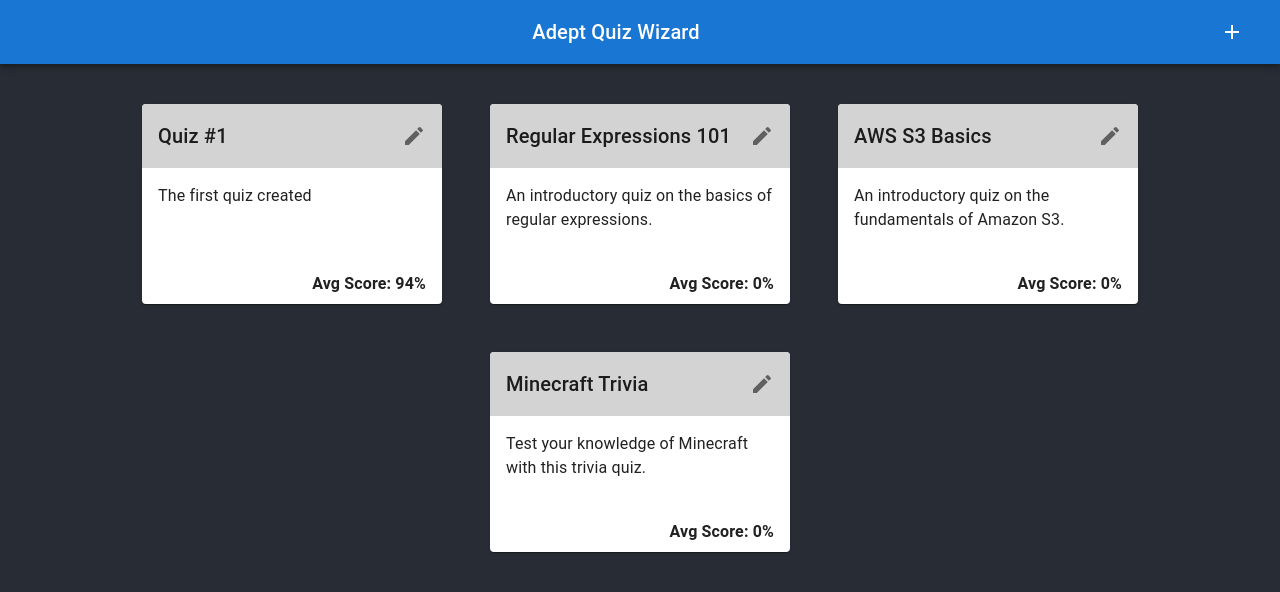
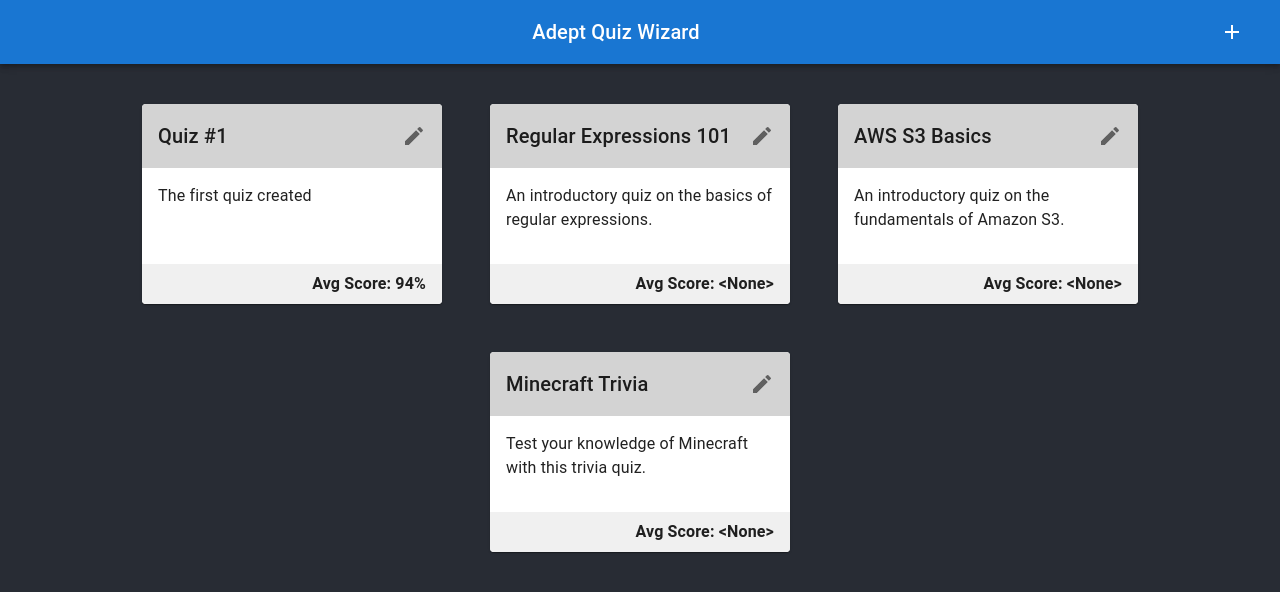
Before and after one commit to delbertina/AdeptQuizWizard, a React (Create React App) app: page / in a window 1280 px wide. Shown: the top 592 px of the page. Built offline with nearby package versions, Linux system fonts and the light colour scheme.

Commit message:
Update styling of card footer and add click handling in prep for dialog display

```diff
--- a/src/App.tsx
+++ b/src/App.tsx
@@ -85,6 +85,7 @@ function App() {
           scores={scores}
           onQuizClick={(quiz: Quiz) => handleViewDialogOpen(quiz)}
           onQuizEditClick={(quiz: Quiz) => handleEditDialogOpen(quiz)}
+          onQuizScoreClick={(quiz: Quiz) => console.log("score click", quiz)}
         />
       </div>
       {!!currentQuiz && (
--- a/src/components/QuizCard/QuizCard.scss
+++ b/src/components/QuizCard/QuizCard.scss
@@ -31,7 +31,3 @@
   justify-content: space-between;
   padding-bottom: 8px !important;
 }
-
-.quiz-card-score {
-  text-align: right;
-}
--- a/src/components/QuizCard/QuizCard.tsx
+++ b/src/components/QuizCard/QuizCard.tsx
@@ -16,6 +16,7 @@ export interface QuizCardProps {
   scores: Score[];
   onClick: () => void;
   onEditClick: () => void;
+  onScoreClick: () => void;
 }
 
 function QuizCard(props: QuizCardProps) {
@@ -63,7 +64,7 @@ function QuizCard(props: QuizCardProps) {
           >
             {props.quiz.description}
           </Typography>
-          <QuizCardFooter scores={props.scores}/>
+          <QuizCardFooter scores={props.scores} onClick={props.onScoreClick}/>
         </CardContent>
       </Card>
     </>
--- a/src/components/QuizCardFooter/QuizCardFooter.scss
+++ b/src/components/QuizCardFooter/QuizCardFooter.scss
@@ -0,0 +1,9 @@
+.quiz-card-score {
+  margin: -8px -16px !important;
+  padding: 8px 16px;
+  text-align: right;
+  background-color: #f0f0f0;
+  &:hover {
+    background-color: #dddddd;
+  }
+}
--- a/src/components/QuizCardFooter/QuizCardFooter.tsx
+++ b/src/components/QuizCardFooter/QuizCardFooter.tsx
@@ -1,22 +1,29 @@
 import { Typography } from "@mui/material";
 import { Score } from "../../types/score";
 import average from "../../shared/helper";
+import './QuizCardFooter.scss';
 
 export interface QuizCardFooterProps {
-    scores: Score[]
+    scores: Score[];
+    onClick: () => void;
 }
 
 function QuizCardFooter(props: QuizCardFooterProps) {
 
+    const handleClick = (e: React.MouseEvent): void => {
+      e.stopPropagation();
+      props.onClick();
+    }
+
     return (
-        <div>
+        <div onClick={(e: React.MouseEvent) => handleClick(e)}>
             <Typography
             sx={{ fontWeight: "bold" }}
             className="quiz-card-score"
             variant="body1"
             component="div"
           >
-            {"Avg Score: " + (props.scores ? Math.ceil(average(
+            {"Avg Score: " + (props.scores.length ? Math.ceil(average(
               props.scores
                 // Maybe add filter to only scores after the last edit of the quiz
                 .map((score) => score.result) ?? []
--- a/src/pages/HomePage/HomePage.tsx
+++ b/src/pages/HomePage/HomePage.tsx
@@ -8,6 +8,7 @@ export interface HomePageProps {
   scores: Score[];
   onQuizClick: (quiz: Quiz) => void;
   onQuizEditClick: (quiz: Quiz) => void;
+  onQuizScoreClick: (quiz: Quiz) => void;
 }
 
 function HomePage(props: HomePageProps) {
@@ -22,6 +23,7 @@ function HomePage(props: HomePageProps) {
             scores={props.scores.filter((score) => score.quizId === quiz.id)}
             onClick={() => props.onQuizClick(quiz)}
             onEditClick={() => props.onQuizEditClick(quiz)}
+            onScoreClick={() => props.onQuizScoreClick(quiz)}
           ></QuizCard>
         ))}
     </div>
--- a/src/shared/helper.ts
+++ b/src/shared/helper.ts
@@ -1,4 +1,4 @@
 const average = (array: number[]) =>
-  !!array.length ? array.reduce((a, b) => a + b, 0) / array.length : 0;
+  array.reduce((a, b) => a + b, 0) / array.length;
 
 export default average;
```
